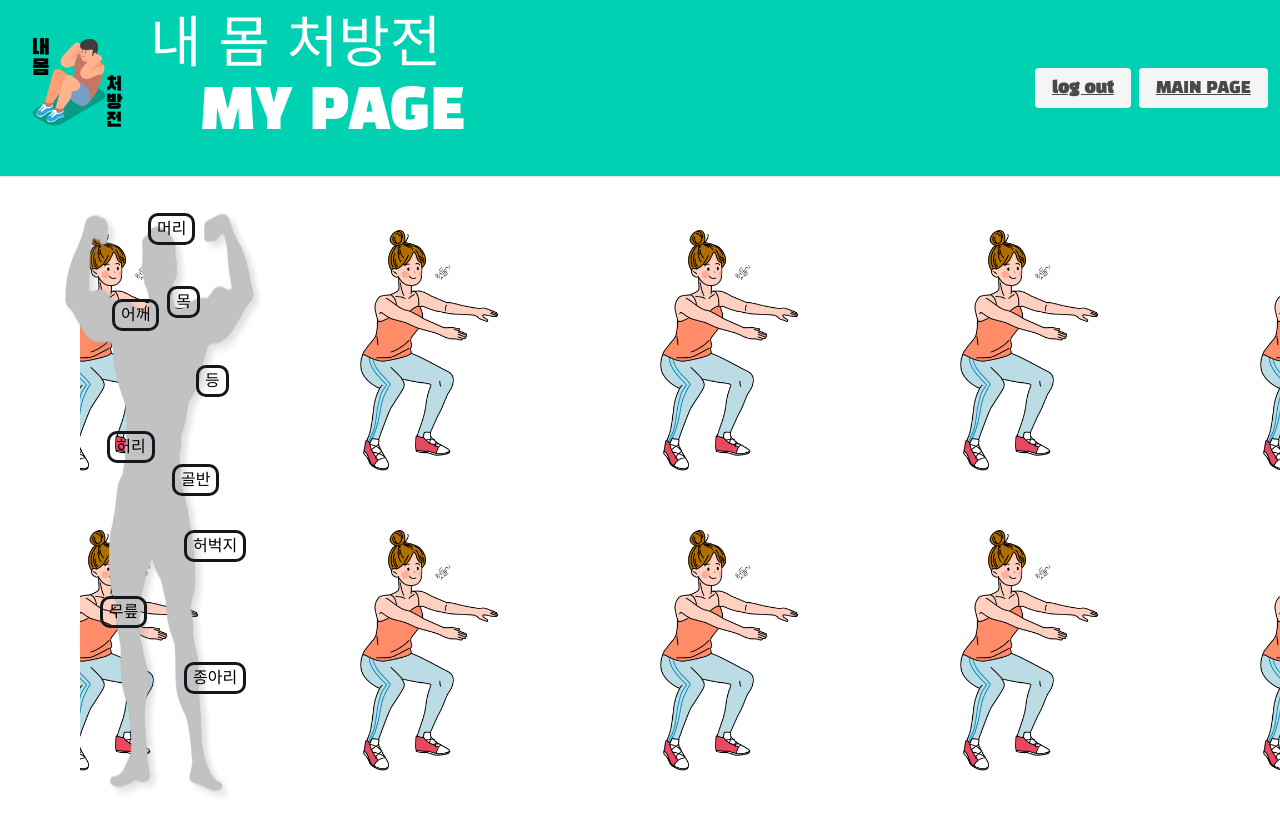
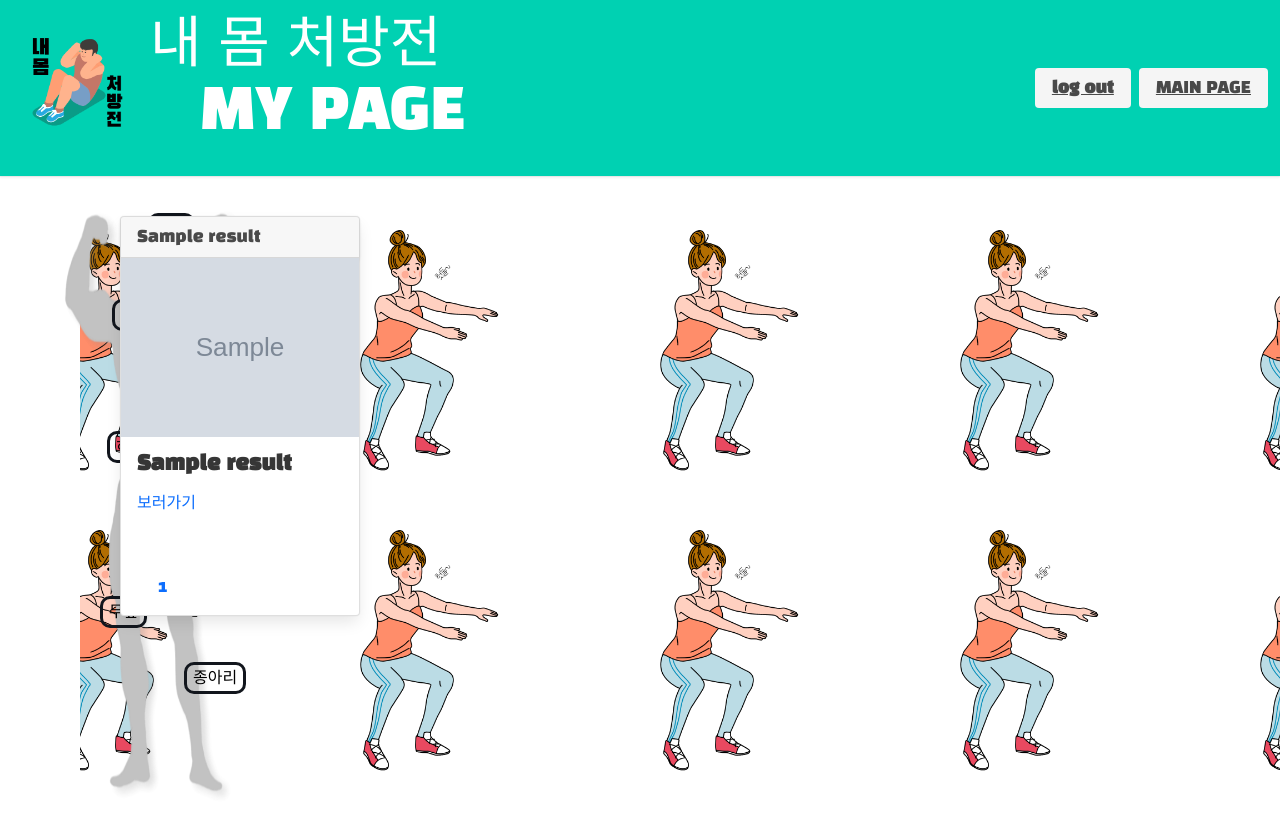
Before and after one commit to Littlecold4/Hanghae_week1_13, a Flask app: template templates/favorite.html in a window 1280 px wide. Shown: the top 826 px of the page. Run offline with Flask 2, Linux system fonts and the light colour scheme; the template is opened without the code that fills it: most values are stand-ins (such as "Sample title", 1, 10 or a date in 2020); grey boxes marked "Sample" are stand-in pictures; some libraries are stand-ins or nearby versions; some web fonts are replaced.

Commit message:
jinja2_3

```diff
--- a/app.py
+++ b/app.py
@@ -37,25 +37,29 @@ def home():
     except jwt.exceptions.DecodeError:
         return redirect(url_for("login", msg="로그인 정보가 존재하지 않습니다."))
 
+# 부위별 영상 리스트
 @app.route('/<keyword>')
 def home_menu(keyword):
-    token_receive = request.cookies.get('mytoken')
-    payload = jwt.decode(token_receive, SECRET_KEY, algorithms=['HS256'])
-    videos = list(dbs.youtube.find({'num': int(keyword)}, {}))
-    print(videos)
-    for video in videos:
-        print('1')
-        video["_id"] = str(video["_id"])
-        video["count_heart"] = dbs.likes.count_documents({"video_id": video["_id"], "type": "heart"})
-        if bool(dbs.likes.find_one({"video_id": video["_id"], "type": "heart", "username": payload['id']})) is True:
-            video["heart_by_me"] ='fa-heart'
-        else :
-            video["heart_by_me"] = 'fa-heart-o'
-        if bool( dbs.likes.find_one({"video_id": video["_id"], "type": "favorite", "username": payload['id']})) is True:
-            video["favorite_by_me"] ='fa-star'
-        else :
-            video["favorite_by_me"] = 'fa-star-o'
-    return render_template('index.html',word=keyword, results= videos)
+    try:
+        token_receive = request.cookies.get('mytoken')
+        payload = jwt.decode(token_receive, SECRET_KEY, algorithms=['HS256'])
+        videos = list(dbs.youtube.find({'num': int(keyword)}, {}))
+        print(videos)
+        for video in videos:
+            print('1')
+            video["_id"] = str(video["_id"])
+            video["count_heart"] = dbs.likes.count_documents({"video_id": video["_id"], "type": "heart"})
+            if bool(dbs.likes.find_one({"video_id": video["_id"], "type": "heart", "username": payload['id']})) is True:
+                video["heart_by_me"] ='fa-heart'
+            else :
+                video["heart_by_me"] = 'fa-heart-o'
+            if bool( dbs.likes.find_one({"video_id": video["_id"], "type": "favorite", "username": payload['id']})) is True:
+                video["favorite_by_me"] ='fa-star'
+            else :
+                video["favorite_by_me"] = 'fa-star-o'
+        return render_template('index.html',word=keyword, results= videos)
+    except (jwt.ExpiredSignatureError, jwt.exceptions.DecodeError):
+        return redirect(url_for("home"))
 
 #로그인 페이지
 @app.route('/login')
@@ -72,6 +76,32 @@ def signup():
 @app.route('/favorite')
 def favorite():
     return render_template('favorite.html')
+
+# 즐겨찾기 영상 리스트
+@app.route('/favorite/<keyword>')
+def favorite_menu(keyword):
+    token_receive = request.cookies.get('mytoken')
+    # 여러개 찾기 - 예시 ( _id 값은 제외하고 출력)
+    video_list = []
+    try:
+        payload = jwt.decode(token_receive, SECRET_KEY, algorithms=['HS256'])
+        videos = list(dbs.likes.find({"type": "favorite", "username": payload['id']}))
+        for video in videos:
+            ID = ObjectId(video['video_id'])
+            myvideo = dbs.youtube.find_one({"_id": ID}, {'_id': False})
+            if myvideo['num'] == int(keyword):
+                myvideo['video_id'] = video['video_id']
+                myvideo["count_heart"] = dbs.likes.count_documents({"video_id": video["video_id"], "type": "heart"})
+                if bool(dbs.likes.find_one({"video_id": myvideo["video_id"], "type": "heart", "username": payload['id']})) is True:
+                    myvideo["heart_by_me"] = 'fa-heart'
+                else:
+                    myvideo["heart_by_me"] = 'fa-heart-o'
+                myvideo["favorite_by_me"] = 'fa-star'
+                video_list.append(myvideo)
+        return render_template('favorite.html',word=keyword, results= video_list)
+    except (jwt.ExpiredSignatureError, jwt.exceptions.DecodeError):
+        return redirect(url_for("favorite"))
+
 
 
 
@@ -123,23 +153,7 @@ def sign_in():
 
 
 
-# 부위별 영상 리스트
-@app.route("/index", methods=["POST"])
-def post():
-    num_receive = request.form['num_give']
-    token_receive = request.cookies.get('mytoken')
-    # 여러개 찾기 - 예시 ( _id 값은 제외하고 출력)
-    try:
-        payload = jwt.decode(token_receive, SECRET_KEY,algorithms=['HS256'])
-        videos = list(dbs.youtube.find({'num': int(num_receive)}, {}))
-        for video in videos:
-            video["_id"] = str(video["_id"])
-            video["count_heart"] = dbs.likes.count_documents({"video_id": video["_id"], "type": "heart"})
-            video["heart_by_me"] = bool(dbs.likes.find_one({"video_id": video["_id"], "type": "heart", "username": payload['id']}))
-            video["favorite_by_me"] = bool(dbs.likes.find_one({"video_id": video["_id"], "type": "favorite", "username": payload['id']}))
-        return jsonify({'msg': '선택!', 'video': videos})
-    except (jwt.ExpiredSignatureError, jwt.exceptions.DecodeError):
-        return redirect(url_for("home"))
+
 
 
 # 좋아요, 즐겨찾기
@@ -169,27 +183,6 @@ def update_like():
         return redirect(url_for("home"))
 
 
-# 즐겨찾기 영상 리스트
-@app.route("/favorite/post", methods=["POST"])
-def post_fa():
-    token_receive = request.cookies.get('mytoken')
-    # 여러개 찾기 - 예시 ( _id 값은 제외하고 출력)
-    video_list =[]
-    try:
-        payload = jwt.decode(token_receive, SECRET_KEY, algorithms=['HS256'])
-        videos = list(dbs.likes.find({"type": "favorite", "username": payload['id']}))
-        for video in videos:
-            ID = ObjectId(video['video_id'])
-            myvideo = dbs.youtube.find_one({"_id":ID},{'_id':False})
-            myvideo['video_id'] = video['video_id']
-            myvideo["count_heart"] = dbs.likes.count_documents({"video_id": video["video_id"], "type": "heart"})
-            myvideo["heart_by_me"] = bool(dbs.likes.find_one({"video_id": video["video_id"], "type": "heart", "username": payload['id']}))
-            myvideo["favorite_by_me"] = bool(dbs.likes.find_one({"video_id": video["video_id"], "type": "favorite", "username": payload['id']}))
-            print(myvideo["count_heart"],myvideo["heart_by_me"],myvideo["favorite_by_me"])
-            video_list.append(myvideo)
-        return jsonify({'msg': '선택!', 'video': video_list})
-    except (jwt.ExpiredSignatureError, jwt.exceptions.DecodeError):
-        return redirect(url_for("favorite"))
 
 
 
--- a/static/js/favorite.js
+++ b/static/js/favorite.js
@@ -1,9 +1,10 @@
 $(document).ready(function () {
+    switch_btn(part_num)
 });
 
-//부위별 즐겨찾기 영상 리스트
-function posting_fa(num) {
-     let btn_num = 'btn'+num
+//버튼 색 변화
+function switch_btn(num){
+    let btn_num = 'btn'+num
     // let $a_like = $(`#${btn_num}`)
     // console.log($a_like)
     // console.log(btn_num)
@@ -11,73 +12,14 @@ function posting_fa(num) {
     if(document.getElementById(btn_num).className==a) {
         console.log(num)
         document.getElementById(btn_num).className = 'human-btn-click ' + btn_num
-        for (let i = 1; i <= 9; i++) {
-            if (i != num) {
-                let btn_num = 'btn' + i
-                let a = 'human-btn ' + 'btn' + i
-                document.getElementById(btn_num).className = a
+        for(let i=1; i<=9;i++){
+            if(i !=num){
+                let btn_num = 'btn'+i
+                let a ='human-btn ' +'btn'+i
+                document.getElementById(btn_num).className =a
             }
         }
-    $('#list').empty()
-    $.ajax({
-        type: 'POST',
-        url: '/favorite/post',
-        data: {},
-        success: function (response) {
-            // console.log(response['video'])
-            let rows = response['video']
-            for (let i = 0; i < rows.length; i++) {
-                let row = rows[i]
-                if (row['num'] == num) {
-                    let img = row['img']
-                    let title = row['title']
-                    let name = row['name']
-                    let url = row['url']
-                    let count = row['count_heart']
-                    // console.log(count)
-                    let class_heart = ""
-                    if (row["heart_by_me"]) {
-                        class_heart = 'fa-heart'
-                        // console.log(class_heart)
-                    } else {
-                        class_heart = 'fa-heart-o'
-                        // console.log(class_heart)
-                    }
-                    let class_favorite = ""
-                    if (row["favorite_by_me"]) {
-                        class_favorite = 'fa-star'
-                        // console.log(class_favorite)
-                    } else {
-                        class_favorite = 'fa-star-o'
-                        // console.log(class_favorite)
-                    }
-
-                    let temp_html = `
-                                <div class="card border-primary mb-3" id="${row["video_id"]}" style="max-width: 20rem;" >
-                                  <div class="card-header">${name}</div>
-                                  <img src="${img}" class="mypic">
-                                  <div class="card-body">
-                                    <p class="card-title">${title}</p>
-                                    <p class="card-text">Go for show</p>
-                                    <a href="http://www.youtube.com${url}" target="_blank">보러가기</a>
-                                    </div>
-                                      <nav class="level is-mobile">
-                                            <div class="level-left">
-                                                <a style="text-decoration:none " class="level-item is-sparta" aria-label="heart" onclick="toggle_like_fa('${row["video_id"]}','heart')">
-                                                    <span class="icon is-small"><i class="fa ${class_heart}" aria-hidden="true" style="color: red"></i></span>&nbsp;<span class="like-num">${count}</span>
-                                                <a style="text-decoration:none " class="level-item is-sparta" aria-label="favorite" onclick="delete_favorite('${row["video_id"]}','favorite')">
-                                                    <span class="icon is-small"><i class="fa ${class_favorite}" aria-hidden="true" style="color: yellow"></i></span>&nbsp;
-                                                </a>
-                                            </div>
-                                    </nav>
-                                </div>`
-
-                    $('#list').append(temp_html)
-                }
-            }
-        }
-    });
-}else{
+        }else{
         document.getElementById(btn_num).className = 'human-btn '+btn_num
         $('#list').empty()
     }
--- a/templates/favorite.html
+++ b/templates/favorite.html
@@ -37,6 +37,9 @@
     <link href="https://fonts.googleapis.com/css2?family=Gowun+Dodum&display=swap" rel="stylesheet">
 
     <!-- favorite.js 연결 -->
+    <script>
+        let part_num = '{{ word }}'
+    </script>
     <script type="text/javascript" src="../static/js/favorite.js"></script>
 </head>
 
@@ -50,7 +53,8 @@
             <img src="{{ url_for('static', filename='img/logo.png') }}" alt="웹 로고" width="150" , height="15"
                  onclick="window.location.href='/'"
                  style="cursor: pointer">
-                <h1 onclick="window.location.href='/'" style="cursor: pointer; font-size: 3.5rem">내 몸 처방전<br>&nbsp;&nbsp; MY PAGE
+            <h1 onclick="window.location.href='/'" style="cursor: pointer; font-size: 3.5rem">내 몸 처방전<br>&nbsp;&nbsp; MY
+                PAGE
             </h1>
         </div>
         <!-- 로그아웃, 마이페이지 버튼-->
@@ -76,21 +80,46 @@
             <img class="human-img" src="{{ url_for('static', filename='img/human.png') }}" alt="">
             <!-- 부위별 영상 버튼 -->
             <div class="human-btns">
-                    <button class="human-btn btn1" id="btn1" onclick="posting_fa(1)">머리</button>
-                    <button class="human-btn btn2" id="btn2" onclick="posting_fa(2)">목</button>
-                    <button class="human-btn btn3" id="btn3" onclick="posting_fa(3)">등</button>
-                    <button class="human-btn btn4" id="btn4" onclick="posting_fa(4)">어깨</button>
-                    <button class="human-btn btn5" id="btn5" onclick="posting_fa(5)">허리</button>
-                    <button class="human-btn btn6" id="btn6" onclick="posting_fa(6)">골반</button>
-                    <button class="human-btn btn7" id="btn7" onclick="posting_fa(7)">허벅지</button>
-                    <button class="human-btn btn8" id="btn8" onclick="posting_fa(8)">무릎</button>
-                    <button class="human-btn btn9" id="btn9" onclick="posting_fa(9)">종아리</button>
+                <button class="human-btn btn1" id="btn1" onclick="window.location.href='/favorite/1'">머리</button>
+                <button class="human-btn btn2" id="btn2" onclick="window.location.href='/favorite/2'">목</button>
+                <button class="human-btn btn3" id="btn3" onclick="window.location.href='/favorite/3'">등</button>
+                <button class="human-btn btn4" id="btn4" onclick="window.location.href='/favorite/4'">어깨</button>
+                <button class="human-btn btn5" id="btn5" onclick="window.location.href='/favorite/5'">허리</button>
+                <button class="human-btn btn6" id="btn6" onclick="window.location.href='/favorite/6'">골반</button>
+                <button class="human-btn btn7" id="btn7" onclick="window.location.href='/favorite/7'">허벅지</button>
+                <button class="human-btn btn8" id="btn8" onclick="window.location.href='/favorite/8'">무릎</button>
+                <button class="human-btn btn9" id="btn9" onclick="window.location.href='/favorite/9'">종아리</button>
             </div>
         </div>
     </aside>
     <!-- 부위별 영상 리스트 -->
     <section class="content">
         <div id="list" class="row row-cols-1 row-cols-md-4 g-4"></div>
+        {% for result in results %}
+            <div class="card" id="{{ result.video_id }}"
+                 style="max-width: 15rem; outline: #20c997 10px; display:inline-block; position:relative">
+                <div class="card-header">{{ result.name }}</div>
+                <img src="{{ result.img }}" class="mypic">
+                <div class="card-body">
+                    <h4 class="card-title">{{ result.title }}</h4>
+                    <a href="http://www.youtube.com{{ result.url }}" target="_blank"
+                       style="text-decoration: none">보러가기</a>
+                </div>
+                <nav class="level is-mobile" style="padding: 16px; position:absolute; bottom:0;">
+                    <div class="level-left">
+                        <a style="text-decoration: none" class="level-item is-sparta" aria-label="heart"
+                           onclick="toggle_like_fa('{{ result.video_id }}','heart')">
+                    <span class="icon is-small"><i class="fa {{ result.heart_by_me }}" aria-hidden="true"
+                                                   style="color: red"></i></span>&nbsp;<span
+                                class="like-num">{{ result.count_heart }}</span></a>
+                        <a style="text-decoration:none " class="level-item is-sparta" aria-label="favorite"
+                           onclick="delete_favorite('{{ result.video_id }}','favorite')">
+                        <span class="icon is-small"><i class="fa {{ result.favorite_by_me }}" aria-hidden="true"
+                                                       style="color: yellow"></i></span>&nbsp;</a>
+                    </div>
+                </nav>
+            </div>
+        {% endfor %}
     </section>
 </div>
 </body>
```
Also changed, not shown: static/js/index.js (+17 -97 lines), templates/index.html (+10 -7 lines). Lines whose indentation alone changed are shown as unchanged.
